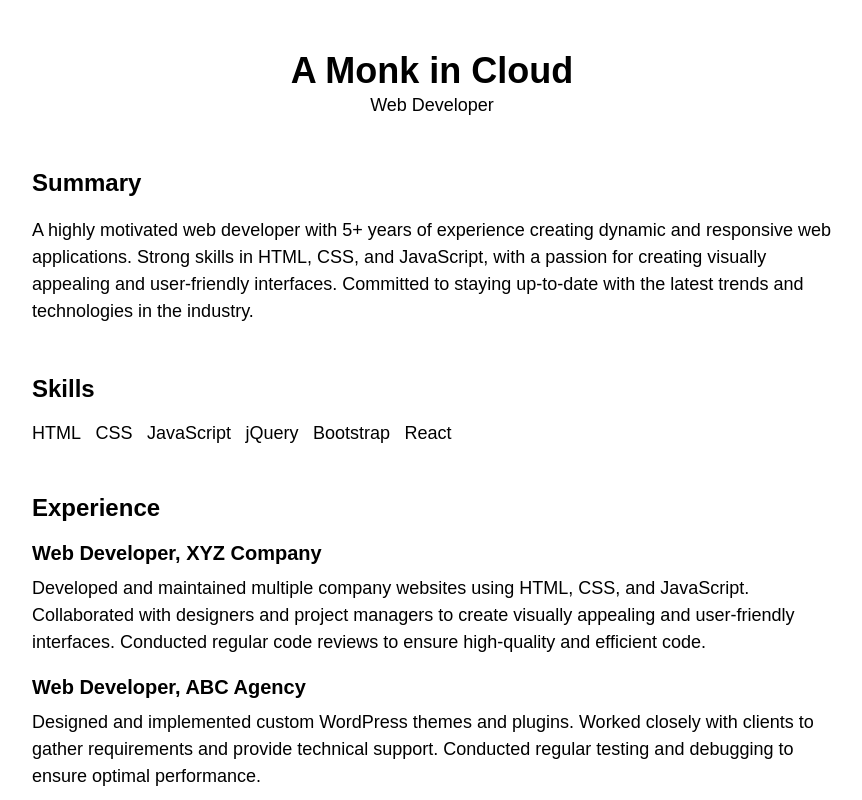
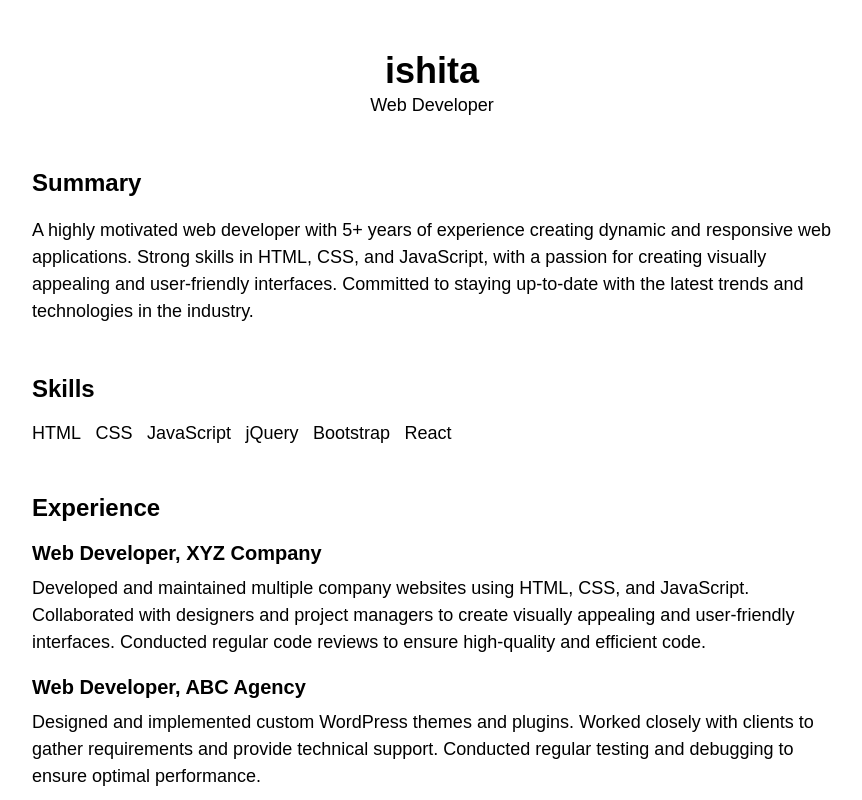
Before and after one commit to ishita7899/project1, a plain HTML site: page index.html in a window 1280 px wide. Shown: the top 800 px of the page, without its empty margins (208-1070 px from the left). Drawn offline with Linux system fonts and the light colour scheme.

Commit message:
Update index.html

```diff
--- a/index.html
+++ b/index.html
@@ -7,7 +7,7 @@
 <body>
 	<div class="container">
 		<header>
-			<h1>A Monk in Cloud</h1>
+			<h1> ishita </h1>
 			<p>Web Developer</p>
 		</header>
 		<section>
```
